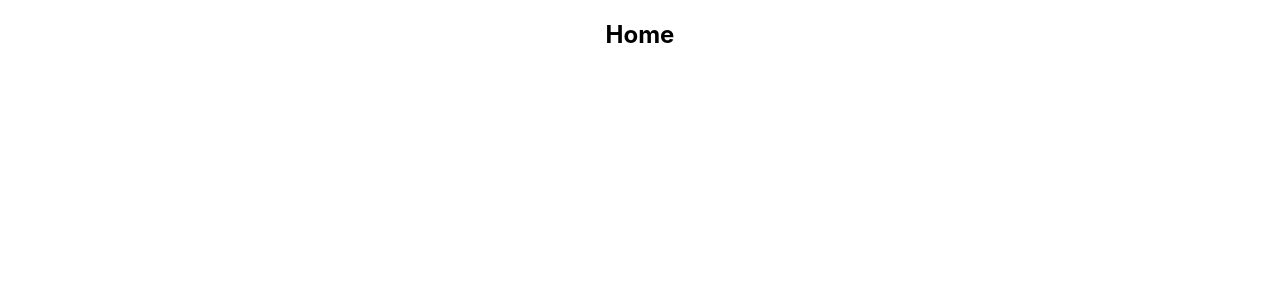
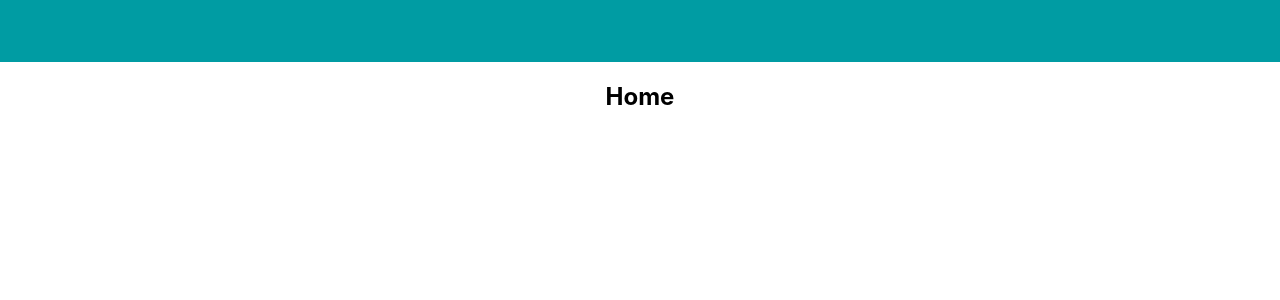
Before and after one commit to GuilhermeLimaSoares/goomer, a React (Create React App) app: page / in a window 1280 px wide. Shown: the top 300 px of the page. Built offline with nearby package versions, Linux system fonts and the light colour scheme.

Commit message:
GERAL: Criando componente de header

```diff
--- a/package.json
+++ b/package.json
@@ -6,7 +6,7 @@
     "@testing-library/jest-dom": "^4.2.4",
     "@testing-library/react": "^9.5.0",
     "@testing-library/user-event": "^7.2.1",
-    "node-sass": "^4.13.1",
+    "node-sass": "^4.14.0",
     "react": "^16.13.1",
     "react-dom": "^16.13.1",
     "react-router-dom": "^5.1.2",
--- a/src/components/header/header.scss
+++ b/src/components/header/header.scss
@@ -0,0 +1,5 @@
+.header {
+    background-color: #009CA3;
+    width: auto;
+    height: 62px;
+}
--- a/src/components/header/index.js
+++ b/src/components/header/index.js
@@ -0,0 +1,10 @@
+import React from "react";
+import "./../header/header.scss";
+
+function Header() {
+        return(<div className="header">
+        </div>)
+
+}
+
+export default Header;
--- a/src/pages/home/index.js
+++ b/src/pages/home/index.js
@@ -1,8 +1,8 @@
 import React, { Component } from "react"
-
+import Header from "../../components/header";
 class Home extends Component {
-    constructor() {
-        super();
+    constructor(props) {
+        super(props);
         this.state = {
             data: ''
         }
@@ -10,6 +10,7 @@ class Home extends Component {
 
     render() {
         return (<div className="home">
+            <Header/>
             <h2>Home</h2>
         </div>)
     }
```
Also changed, not shown: 1 other file (tests, documents, lock files or other folders).
